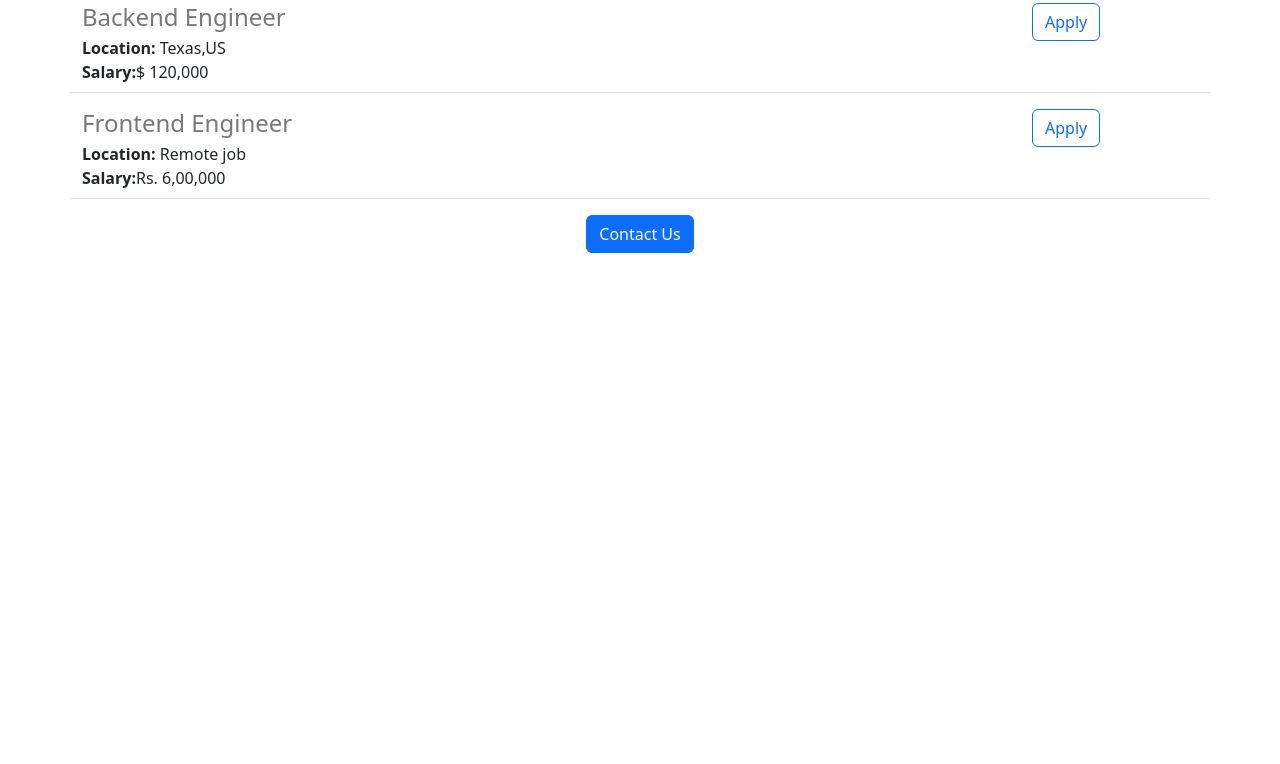
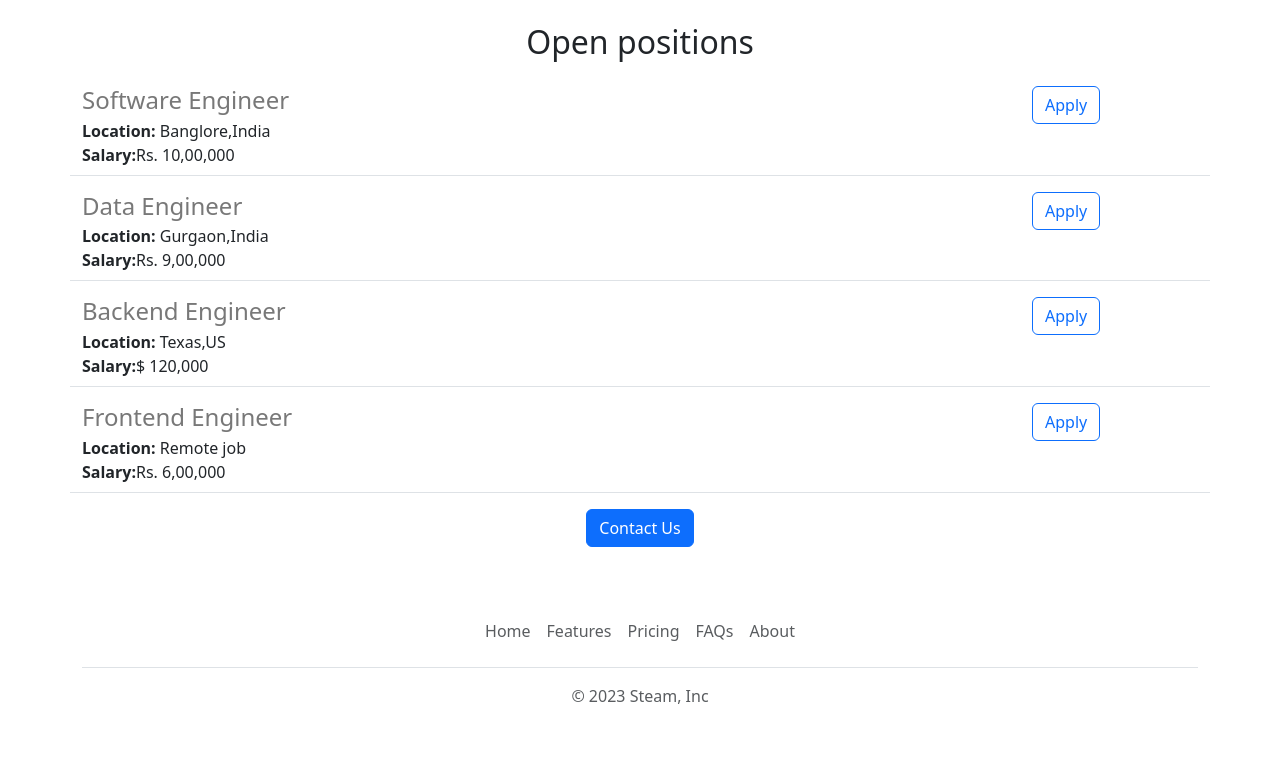
Before and after one commit to Divyanshu-Vaibhav/Career-website, a Flask app: page / in a window 1280 px wide. Shown: the part 1273-2037 px from the top of the page. Before the commit the page ends 1526 px from the top, so only its background shows below. Run offline with Flask 3, Linux system fonts and the light colour scheme.

Commit message:
done changes

```diff
--- /dev/null
+++ b/templates/footer.html
@@ -0,0 +1,12 @@
+<div class="container">
+  <footer class="py-3 my-4">
+    <ul class="nav justify-content-center border-bottom pb-3 mb-3">
+      <li class="nav-item"><a href="#" class="nav-link px-2 text-body-secondary">Home</a></li>
+      <li class="nav-item"><a href="#" class="nav-link px-2 text-body-secondary">Features</a></li>
+      <li class="nav-item"><a href="#" class="nav-link px-2 text-body-secondary">Pricing</a></li>
+      <li class="nav-item"><a href="#" class="nav-link px-2 text-body-secondary">FAQs</a></li>
+      <li class="nav-item"><a href="#" class="nav-link px-2 text-body-secondary">About</a></li>
+    </ul>
+    <p class="text-center text-body-secondary">© 2023 Steam, Inc</p>
+  </footer>
+</div>
--- a/templates/home.html
+++ b/templates/home.html
@@ -10,12 +10,22 @@
    </style>
   </head>
   <body>
+    {%include 'nav.html' %}
     <div class="container">
      <h1 class="text-center mt-2 mb-4">Careers at Steam</h1>
     <img class="img-fluid" src="static/banner.jpg" height='320'>
     <h2 class="text-center mt-3 mb-3">About Steam</h2>
-    <p class="lead">Steam is a video game digital distribution service and storefront from Valve. It was launched as a software client in September 2003 to provide game updates automatically for Valve's games, and expanded to distributing third-party titles in late 2005.
+      <div class="row mb-4">
+  <div class="col-6">
+        <p class="lead">Steam is a video game digital distribution service and storefront from Valve. It was launched as a software client in September 2003 to provide game updates automatically for Valve's games, and expanded to distributing third-party titles in late 2005.
 </p>
+  </div>
+        <div class="col-6">
+          <img class="img-fluid" src="static/people.jpeg" style="height:320px;
+            border-radius:4px;">
+        </div>
+
+      </div>
     <h2 class="text-center mt-2 mb-4">Open positions</h2>
     <p>
       <div>
@@ -29,7 +39,7 @@
      <button class="btn btn-primary mb-4">Contact Us</button >
    </div>
     </div>
-
+    {% include 'footer.html' %}
 
   </body>
 </html>
--- /dev/null
+++ b/templates/nav.html
@@ -0,0 +1,9 @@
+<nav class="navbar bg-body-tertiary fixed-top bg-white shadow">
+  <div class="container-fluid">
+    <a class="navbar-brand" href="#">
+      <img src="static/logo1.png" alt="Logo" width="26" height="22" class="d-inline-block align-text-top">
+     <b>STEAM</b>
+    </a>
+  </div>
+</nav>
+<div style="height:56px"></div>
```
Also changed, not shown: static/logo1.png (added), 1 other file.
